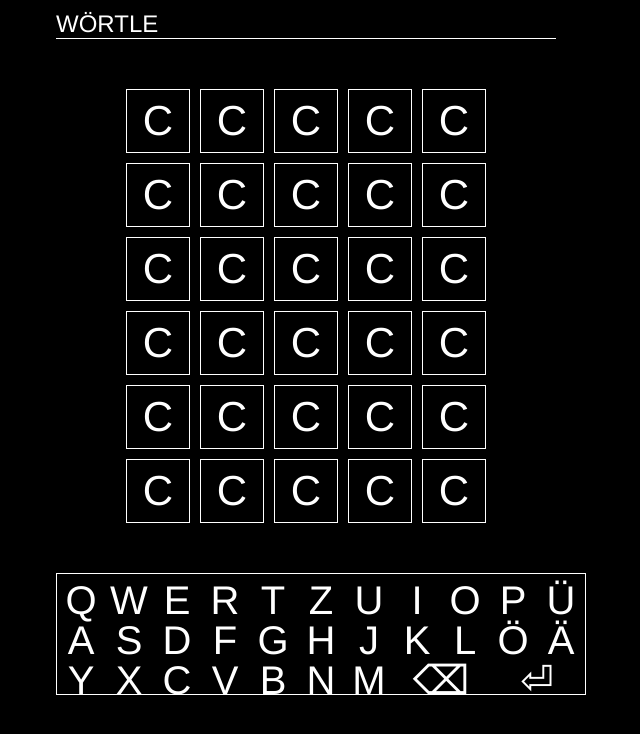
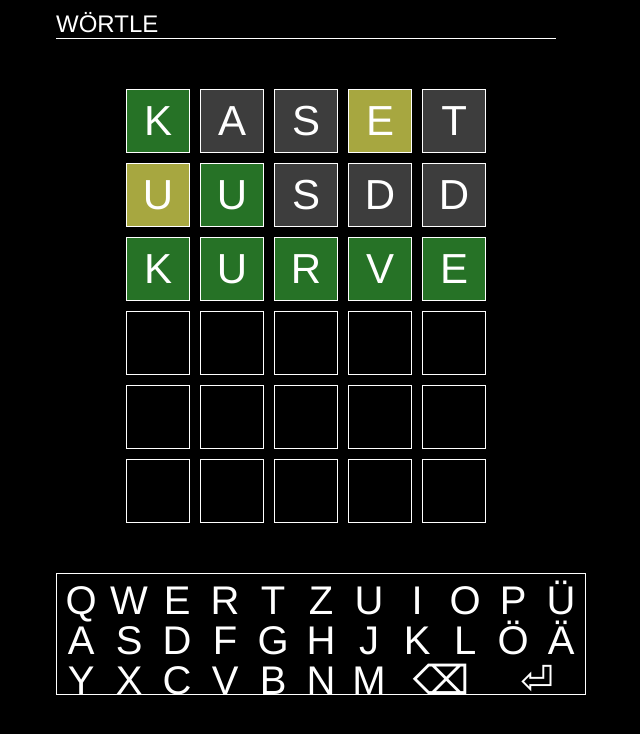
Before and after one commit to johannesschweig/wortle, a Vue app: page / in a window 1280 px wide. Shown: the top 734 px of the page, without its empty margins (334-974 px from the left). Built offline with nearby package versions, Linux system fonts and the light colour scheme.

Commit message:
color highlighting guesses

```diff
--- a/src/components/Character.vue
+++ b/src/components/Character.vue
@@ -1,12 +1,40 @@
 <template>
-  <div>
-    C
+  <div :class='getColor'>
+    {{ char }}
+    <!-- {{ pos }}     -->
   </div>
 </template>
 
 <script>
+import { GREEN, YELLOW } from '../constants'
+import { mapGetters } from 'vuex'
+
 export default {
-  name: 'Character'
+  name: 'Character',
+  props: {
+    char: String,
+    pos: Number
+  },
+  computed: {
+    getColor() {
+      //check for empty
+      if (this.char.length === 0) {
+        return ''
+      }
+      let col = this.getCharState(this.char, this.pos)
+      switch(col) {
+        case GREEN:
+          return 'green'
+        case YELLOW:
+          return 'yellow'
+        default:
+          return 'grey'
+      }
+    },
+    ...mapGetters([
+      'getCharState'
+    ])
+  }
 }
 </script>
 
@@ -19,6 +47,18 @@ div {
   border: 1px solid white;
   font-size: calc(var(--char-size) - 20px);
   line-height: var(--char-size);
+  text-transform: uppercase;
 }
 
+.green {
+  background-color: rgb(38, 114, 38);
+}
+
+.yellow {
+  background-color: rgb(167, 167, 64);
+}
+
+.grey {
+  background-color: rgb(61, 61, 61);
+}
 </style>
--- a/src/components/Riddle.vue
+++ b/src/components/Riddle.vue
@@ -3,8 +3,10 @@
     <div class='content'>
       <div class='riddle'>
         <Character
-          v-for='i in 30'
-          :key='i' />
+          v-for='(c, i) in guesses'
+          :key='i'
+          :char='c'
+          :pos='i%5' />
       </div>
     </div>
   </div>
@@ -12,12 +14,16 @@
 
 <script>
 import Character from './Character.vue'
+import { mapState } from 'vuex'
 
 export default {
   name: 'Riddle',
   components: {
     Character
-  }
+  },
+  computed: mapState({
+    guesses: state => state.guesses.flat()
+  })
 }
 </script>
 
--- /dev/null
+++ b/src/constants.js
@@ -0,0 +1,4 @@
+export const GREEN = 'green'
+export const YELLOW = 'yellow'
+export const NEUTRAL = 'neutral'
+export const GREY = 'grey'
--- a/src/store/getters.js
+++ b/src/store/getters.js
@@ -1,5 +1,13 @@
+import { GREEN, YELLOW, GREY} from '../constants'
+
 export default {
-  // getter: state => {
-  //   return state.xy
-  // }
+  getCharState: (state) => (char, pos) => {
+    if (state.secretWord[pos] === char) {
+      return GREEN
+    } else if (state.secretWord.indexOf(char) != -1) {
+      return YELLOW
+    } else {
+      return GREY
+    }
+  }
 }
--- a/src/store/store.js
+++ b/src/store/store.js
@@ -6,8 +6,20 @@ import getters from './getters.js'
 
 Vue.use(Vuex)
 
+// TODO select random word and import words
 const state = {
-
+  dictionary: ['brühe', 'kurve', 'summe', 'dröge', 'spurt', 'kolik', 'bauer'],
+  secretWord: 'kurve',
+  guesses: [
+    ['k', 'a', 's', 'e', 't'],
+    ['u', 'u', 's', 'd', 'd'],
+    ['k', 'u', 'r', 'v', 'e'],
+    ['', '', '', '', ''],
+    ['', '', '', '', ''],
+    ['', '', '', '', '']
+  ],
+  date: '2022-01-15',
+  activeGuess: 0
 }
 
 export default new Vuex.Store({
```
